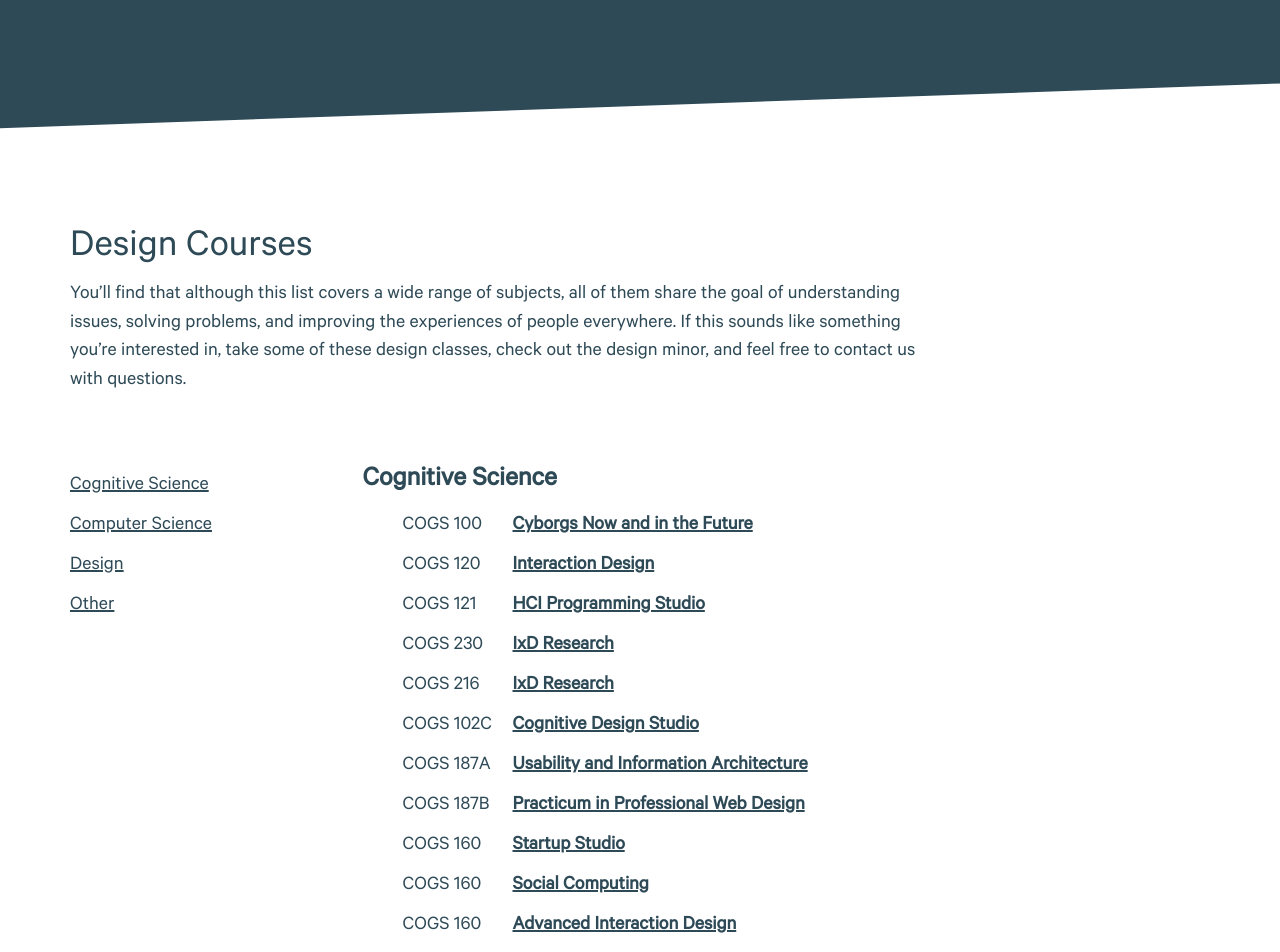
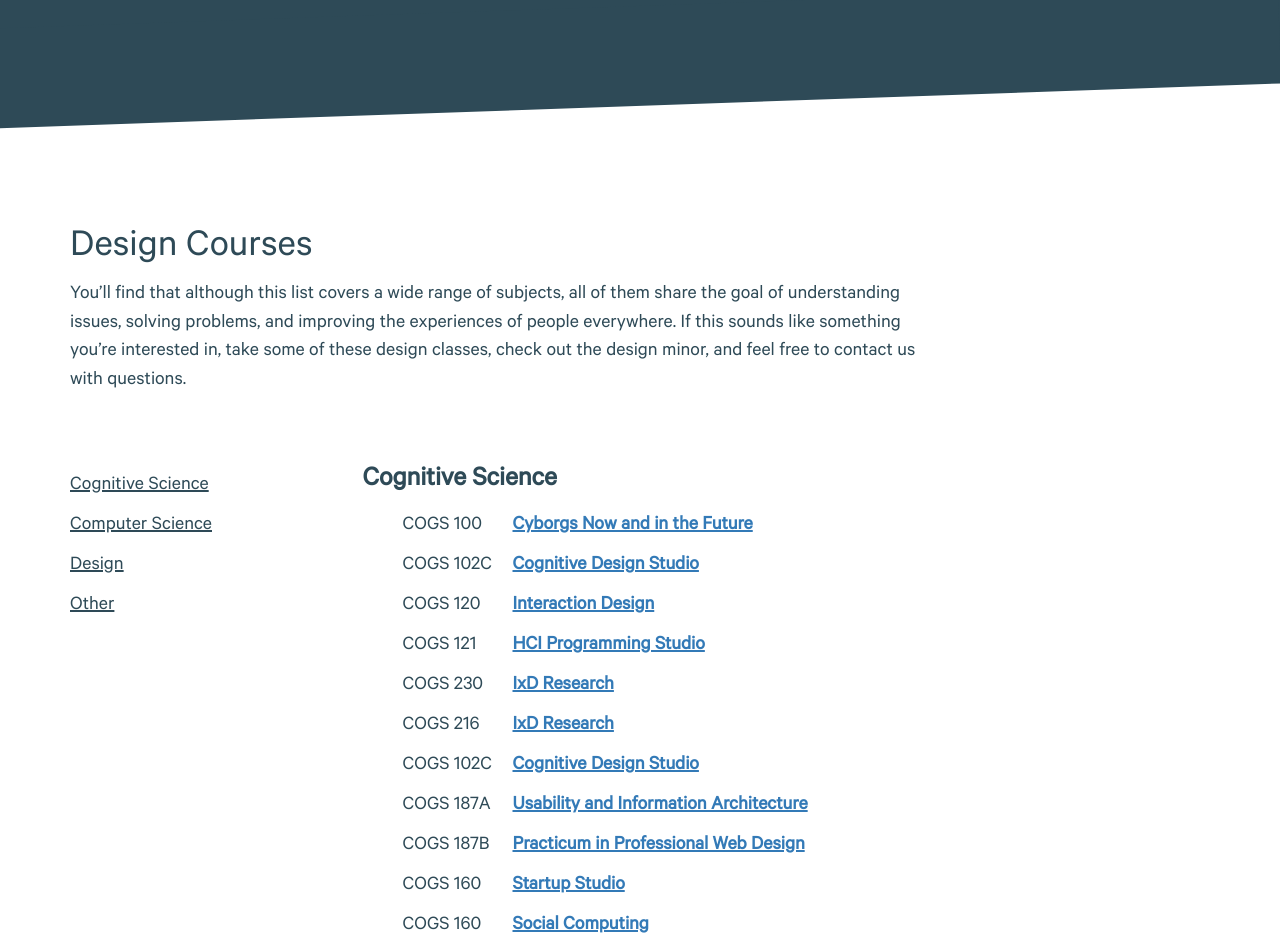
Before and after one commit to kailatlee/designucsd.github.io, a Jekyll site: the page built from courses.html, in a window 1280 px wide. Shown: the part 2742-3694 px from the top of the page. Built offline with Jekyll 4.4.1, drawn with Linux system fonts in a browser that asks for light colours; nearby versions of some CDN libraries; some of the changed text lies outside the part shown.

Commit message:
Update Courses

```diff
--- a/courses.html
+++ b/courses.html
@@ -45,53 +45,58 @@ layout: default
       <div class="course-list" id="cogsci">
         <h4>Cognitive Science</h4>
         <ul>
-          <li>COGS 100 <span class="course-name">Cyborgs Now and in the Future</span></li>
-          <li>COGS 120 <span class="course-name"> Interaction Design</span></li>
-          <li>COGS 121 <span class="course-name">HCI Programming Studio</span></li>
-          <li>COGS 230<span class="course-name"> IxD Research</span></li>
-          <li>COGS 216<span class="course-name"> IxD Research</span></li>
-          <li>COGS 102C <span class="course-name">Cognitive Design Studio </span></li>
-          <li>COGS 187A <span class="course-name">Usability and Information Architecture</span></li>
-          <li>COGS 187B <span class="course-name">Practicum in Professional Web Design</span></li>
-          <li>COGS 160 <span class="course-name">Startup Studio</span></li>
-          <li>COGS 160 <span class="course-name">Social Computing</span></li>
-          <li>COGS 160 <span class="course-name">Advanced Interaction Design</span></li>
-          <li>COGS 220 <span class="course-name">Information Visualization</span></li>
-          <li>COGS 229<span class="course-name">Design@Large</span></li>
-          <li>COGS 260 <span class="course-name">Design of Educational Technology</span></li>
-          <li>COGS 260 <span class="course-name">Crowdsourcing</span></li>
+          <li>COGS 100 <a href=""><span class="course-name">Cyborgs Now and in the Future</span></a></li>
+          <li>COGS 102C <a href=""><span class="course-name">Cognitive Design Studio</span></a></li>
+          <li>COGS 120 <a href="http://d.ucsd.edu/class/intro-hci/2016/"><span class="course-name"> Interaction Design</span></a></li>
+          <li>COGS 121 <a href="http://cogs121.ucsd.edu/course-details/"><span class="course-name">HCI Programming Studio</span></a></li>
+          <li>COGS 230<a href=""><span class="course-name"> IxD Research</span></a></li>
+          <li>COGS 216<a href=""><span class="course-name"> IxD Research</span></a></li>
+          <li>COGS 102C <a href=""><span class="course-name">Cognitive Design Studio </span></a></li>
+          <li>COGS 187A <a href="http://beta.thiscourse.com/ucsd/cogs187a/lectures/4ed542ad4eee60be09000029"><span class="course-name">Usability and Information Architecture</span></a></li>
+          <li>COGS 187B <a href="http://beta.thiscourse.com/ucsd/cogs187b/lectures/4f74afe43dd21ee372000003"><span class="course-name">Practicum in Professional Web Design</span></a></li>
+          <li>COGS 160 <a href="http://startupstudio.ucsd.edu/"><span class="course-name">Startup Studio</span></a></li>
+          <li>COGS 160 <a href="http://socialcomputing.ucsd.edu/"><span class="course-name">Social Computing</span></a></li>
+          <li>COGS 160 <a href=""><span class="course-name">Advanced Interaction Design</span></a></li>
+          <li>COGS 220 <a href=""><span class="course-name">Information Visualization</span></a></li>
+          <li>COGS 229<a href="http://designlab.ucsd.edu/"><span class="course-name">Design@Large</span></a></li>
+          <li>COGS 230<a href="http://d.ucsd.edu/class/grad-IxD/2015/"><span class="course-name">IxD Research</span></a></li>
+          <li>COGS 260 <a href=""><span class="course-name">Design of Educational Technology</span></a></li>
+          <li>COGS 260 <a href=""><span class="course-name">Crowdsourcing</span></a></li>
         </ul>
       </div>
       <div class="course-list" id="compsci">
         <h4>Computer Science</h4>
         <ul>
-          <li>CSE 110<span class="course-name">Software Engineering</span></li>
-          <li>CSE 118<span class="course-name">Ubiquitous Computing</span></li>
-          <li>CSE 218<span class="course-name">Ubiquitous Computing</span></li>
-          <li>CSE170 <span class="course-name">Interaction Design</span></li>
-          <li>CSE190/291 <span class="course-name">HCI for Health (HCI4H)</span></li>
-          <li>CSE 190 <span class="course-name">Special topics in CSE</span></li>
+          <li>CSE 110<a href="http://ieng6.ucsd.edu/~cs110x/sp16/"><span class="course-name">Software Engineering</span></a></li>
+          <li>CSE 118<a href="http://ubicomp.ucsd.edu/cse118-218/"><span class="course-name">Ubiquitous Computing</span></a></li>
+          <li>CSE170 <a href="http://d.ucsd.edu/class/intro-hci/2016/"><span class="course-name">Interaction Design</span></a></li>
+          <li>CSE190/291 <a href=""><span class="course-name">HCI for Health (HCI4H)</span></a></li>
+          <li>CSE 190 <a href=""><span class="course-name">Special topics in CSE</span></a></li>
+          <li>CSE 190 <a href="http://hci4h.ucsd.edu"><span class="course-name">HCI for Health</span></a></li>
+          <li>CSE 216<a href="http://d.ucsd.edu/class/grad-IxD/2015/"><span class="course-name">IxD Research</span></a></li>
+          <li>CSE 218<a href="http://ubicomp.ucsd.edu/cse118-218/"><span class="course-name">Ubiquitous Computing</span></a></li>
+          <li>CSE 291 <a href="http://hci4h.ucsd.edu"><span class="course-name">HCI for Health</span></a></li>
         </ul>
       </div>
       <div class="course-list" id="dsgn">
         <h4>Design</h4>
         <ul>
-          <li>DSGN 1 <span class="course-name">Design of Everyday Things</span></li>
-          <li>DSGN 90 <span class="course-name">Special topics</span></li>
-          <li>DSGN 100 <span class="course-name">Design Communication</span></li>
+          <li>DSGN 1 <a href="https://docs.google.com/document/d/1Cz1Uht5ttR_RfIs_6e_wS8Zg7LTzm1A8Fx1ZGNrJ1uQ/edit"><span class="course-name">Design of Everyday Things</span></a></li>
+          <li>DSGN 90 <a href=""><span class="course-name">Special topics</span></a></li>
+          <li>DSGN 100 <a href=""><span class="course-name">Design Communication</span></a></li>
         </ul>
       </div>
 
       <div class="course-list" id="other">
         <h4>Other</h4>
         <ul>
-          <li>COMM 111D <span class="course-name">Critical Design Practice</span></li>
-          <li>VIS 142 <span class="course-name">Speculative Design</span></li>
-          <li>ENG 100A <span class="course-name">Team engineering</span></li>
-          <li>ENG 100B <span class="course-name">Engineering Leadership</span></li>
-          <li>MAE 156A <span class="course-name">Fund. Principles of Mechanical Design I</span></li>
-          <li>MAE 156B <span class="course-name">Mechanical Engineering Senior Projects</span></li>
-          <li>MAE 3 <span class="course-name"> Intro to Eng. Graphics and Design Lab</span></li>
+          <li>COMM 111D <a href="http://thiscourse.com/ucsd/comm111d/wi16/"><span class="course-name">Critical Design Practice</span></a></li>
+          <li>VIS 142 <a href=""><span class="course-name">Speculative Design</span></a></li>
+          <li>ENG 100A <a href="http://ucsd.edu/catalog/courses/SOE.html"><span class="course-name">Team engineering</span></a></li>
+          <li>ENG 100B <a href="http://ucsd.edu/catalog/courses/SOE.html"><span class="course-name">Engineering Leadership</span></a></li>
+          <li>MAE 156A <a href=""><span class="course-name">Fund. Principles of Mechanical Design I</span></a></li>
+          <li>MAE 156B <a href=""><span class="course-name">Mechanical Engineering Senior Projects</span></a></li>
+          <li>MAE 3 <a href=""><span class="course-name"> Intro to Eng. Graphics and Design Lab</span></a></li>
         </ul>
       </div>
     </div>
```
Also changed, not shown: 1 other file.
